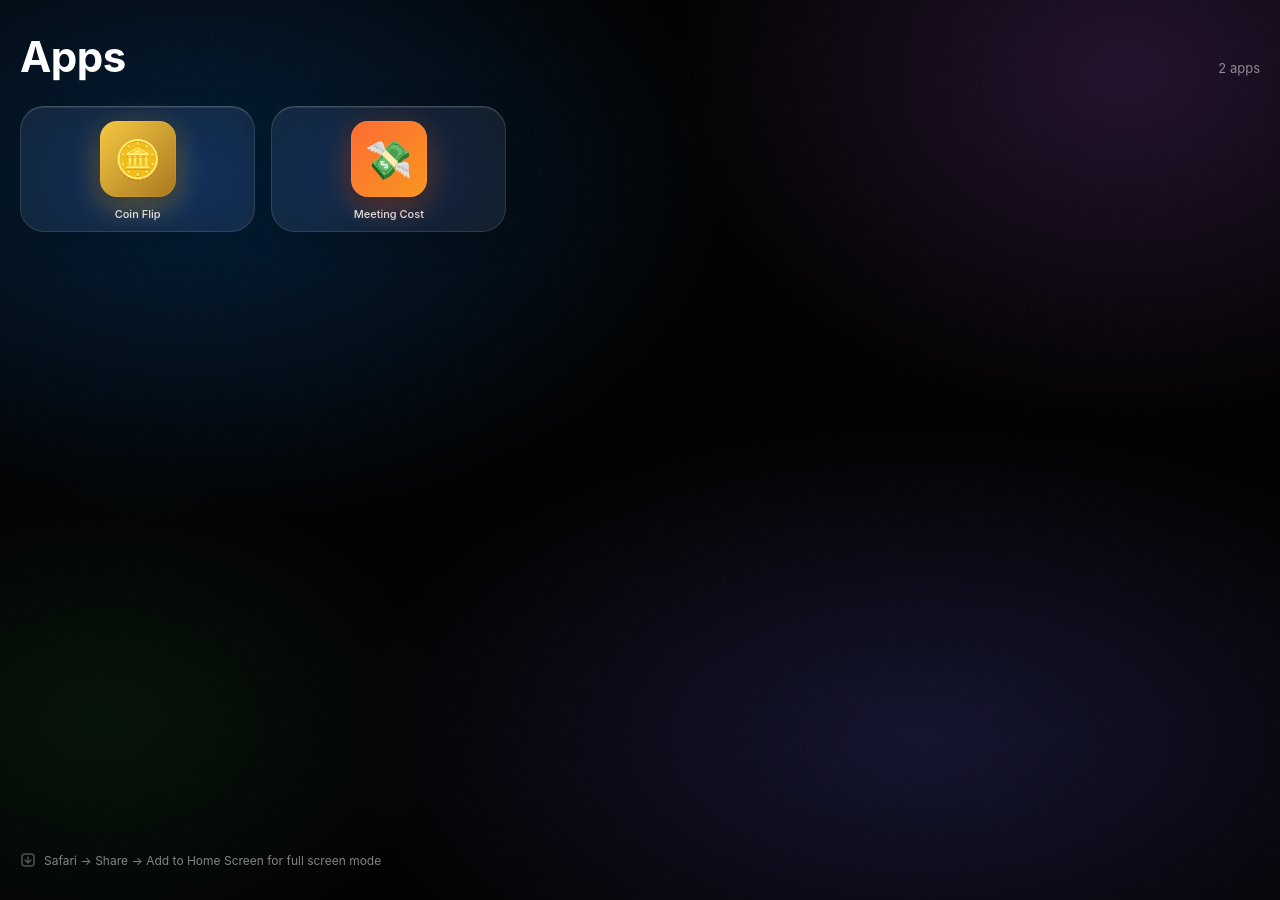
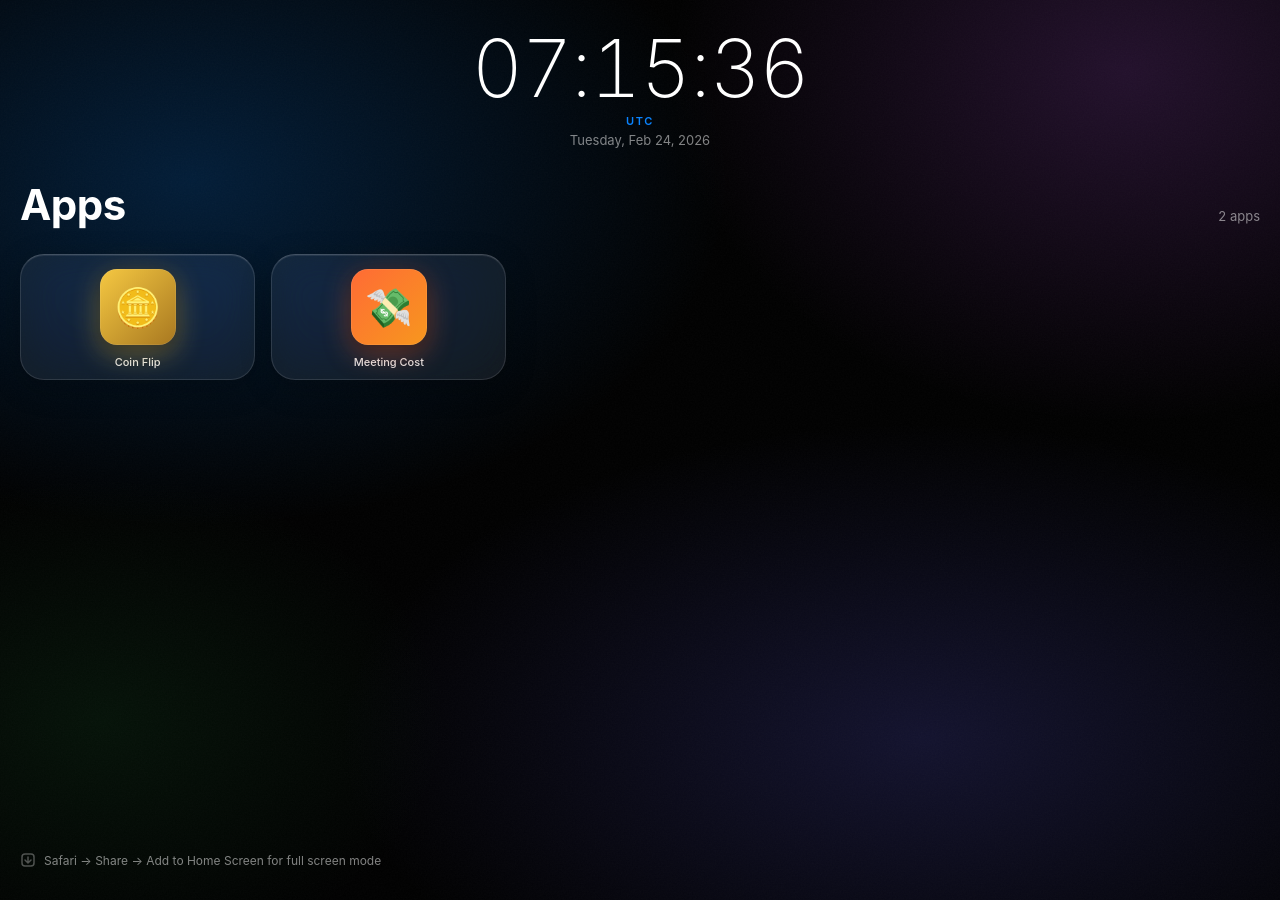
Before and after one commit to yxtzhu/yxtzhu.github.io, a Jekyll site: the page apps/index.html, which Jekyll copies as it is, in a window 1280 px wide. Built offline with Jekyll 4.4.1, drawn with Linux system fonts in a browser that asks for light colours.

Commit message:
Add UTC clock widget to top of app launcher
Displays a live UTC clock (HH:MM:SS) with date below the time, styled
to match the existing glassmorphism dark theme. Updates every second
via setInterval. Responsive: 64px on mobile, 80px on desktop.

https://claude.ai/code/session_01RtgKFD4hAFmBRqFhuxS5cF

```diff
--- a/apps/index.html
+++ b/apps/index.html
@@ -251,6 +251,44 @@
       grid-column: 1 / -1;
     }
 
+    /* UTC Clock widget */
+    .clock-widget {
+      display: flex;
+      flex-direction: column;
+      align-items: center;
+      padding: 8px 0 20px;
+    }
+
+    .clock-time {
+      font-size: 64px;
+      font-weight: 200;
+      letter-spacing: -2px;
+      line-height: 1;
+      font-variant-numeric: tabular-nums;
+      font-feature-settings: "tnum";
+    }
+
+    .clock-label {
+      font-size: 11px;
+      font-weight: 600;
+      letter-spacing: 0.15em;
+      text-transform: uppercase;
+      color: var(--accent);
+      margin-top: 6px;
+    }
+
+    .clock-date {
+      font-size: 13px;
+      color: var(--text-secondary);
+      margin-top: 4px;
+    }
+
+    @media (min-width: 768px) {
+      .clock-time {
+        font-size: 80px;
+      }
+    }
+
     /* Install hint */
     .install-hint {
       display: flex;
@@ -274,6 +312,11 @@
 </head>
 <body>
   <div id="app">
+    <div class="clock-widget">
+      <div class="clock-time" id="clock-time">00:00:00</div>
+      <div class="clock-label">UTC</div>
+      <div class="clock-date" id="clock-date"></div>
+    </div>
     <header>
       <div>
         <div class="header-title">Apps</div>
@@ -389,6 +432,29 @@
     renderApps();
 
     // ─────────────────────────────────────────────────────────────
+    // UTC CLOCK
+    // ─────────────────────────────────────────────────────────────
+    const DAYS = ['Sunday', 'Monday', 'Tuesday', 'Wednesday', 'Thursday', 'Friday', 'Saturday'];
+    const MONTHS = ['Jan', 'Feb', 'Mar', 'Apr', 'May', 'Jun', 'Jul', 'Aug', 'Sep', 'Oct', 'Nov', 'Dec'];
+
+    function updateClock() {
+      const now = new Date();
+      const h = String(now.getUTCHours()).padStart(2, '0');
+      const m = String(now.getUTCMinutes()).padStart(2, '0');
+      const s = String(now.getUTCSeconds()).padStart(2, '0');
+      document.getElementById('clock-time').textContent = `${h}:${m}:${s}`;
+
+      const day = DAYS[now.getUTCDay()];
+      const date = now.getUTCDate();
+      const month = MONTHS[now.getUTCMonth()];
+      const year = now.getUTCFullYear();
+      document.getElementById('clock-date').textContent = `${day}, ${month} ${date}, ${year}`;
+    }
+
+    updateClock();
+    setInterval(updateClock, 1000);
+
+    // ─────────────────────────────────────────────────────────────
     // STANDALONE MODE DETECTION
     // ─────────────────────────────────────────────────────────────
     const isStandalone =
```
